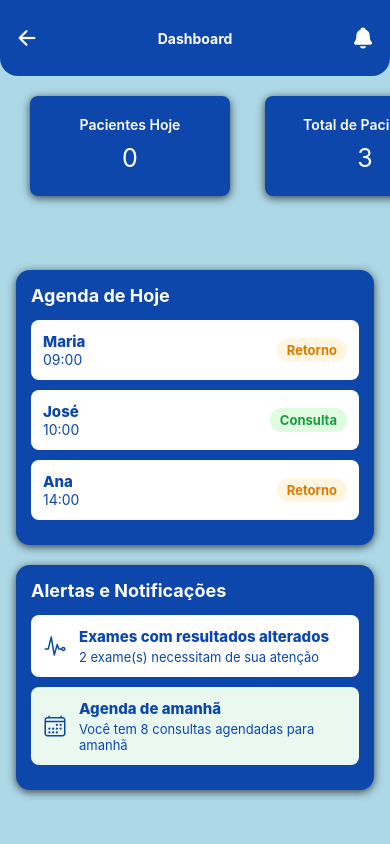
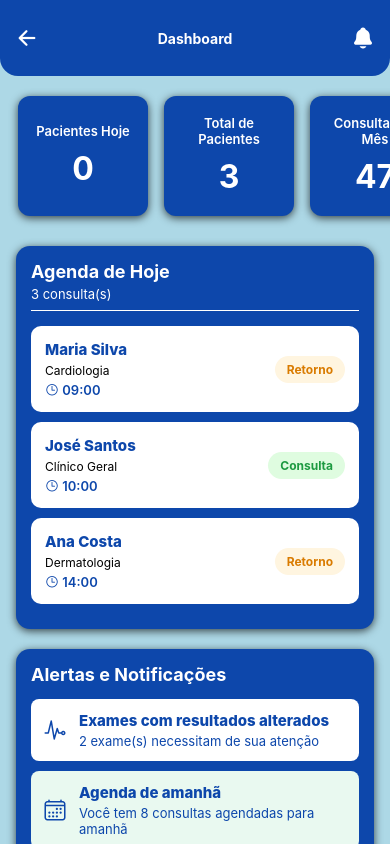
Before and after one commit to ClinicHealthCareSystem/MedicFrontEnd, a React Native app: screen / in a window 390 px wide. Built offline with nearby package versions, Linux system fonts and the light colour scheme; what react-native-responsive-fontsize would draw is missing.

Commit message:
TSK-5 refatora código para aceitar typescript, conserta porblemas de compatiblidade com o scrollView e problemas na exibição do cardCounts

```diff
--- a/src/componentes/cardAgendados.tsx
+++ b/src/componentes/cardAgendados.tsx
@@ -1,50 +1,78 @@
-import { View, Text, FlatList } from "react-native";
+import { View, Text, TouchableOpacity } from "react-native";
+import { Ionicons } from "@expo/vector-icons";
 import styles from "../stylesComponents/cardAgendados";
 
 interface Agendamento {
+  id: string;
   nome: string;
   hora: string;
   status: "Retorno" | "Consulta";
+  especialidade?: string;
 }
 
 const dados: Agendamento[] = [
-  { nome: "Maria", hora: "09:00", status: "Retorno" },
-  { nome: "José", hora: "10:00", status: "Consulta" },
-  { nome: "Ana", hora: "14:00", status: "Retorno" },
+  { id: "1", nome: "Maria Silva", hora: "09:00", status: "Retorno", especialidade: "Cardiologia" },
+  { id: "2", nome: "José Santos", hora: "10:00", status: "Consulta", especialidade: "Clínico Geral" },
+  { id: "3", nome: "Ana Costa", hora: "14:00", status: "Retorno", especialidade: "Dermatologia" },
 ];
 
 export default function CardAgendados() {
+  const handlePressItem = (item: Agendamento) => {
+    console.log("Agendamento selecionado:", item);
+  };
+
   return (
     <View style={styles.card}>
       <View style={styles.header}>
         <Text style={styles.title}>Agenda de Hoje</Text>
+        <Text style={styles.subtitle}>{dados.length} consulta(s)</Text>
       </View>
 
-      <FlatList<Agendamento>
-        data={dados}
-        keyExtractor={(item, index) => index.toString()}
-        renderItem={({ item }) => (
-          <View style={styles.item}>
+      {dados.length === 0 ? (
+        <View style={styles.emptyState}>
+          <Ionicons name="calendar-outline" size={48} color="#ccc" />
+          <Text style={styles.emptyText}>Nenhum agendamento para hoje</Text>
+        </View>
+      ) : (
+        <View>
+          {dados.map((item) => (
+            <TouchableOpacity
+              key={item.id}
+              style={styles.item}
+              onPress={() => handlePressItem(item)}
+              activeOpacity={0.7}
+            >
               <View style={styles.info}>
                 <Text style={styles.nome}>{item.nome}</Text>
-              <Text style={styles.hora}>{item.hora}</Text>
+                {item.especialidade && (
+                  <Text style={styles.especialidade}>{item.especialidade}</Text>
+                )}
+                <View style={styles.horaContainer}>
+                  <Ionicons name="time-outline" size={14} color="#0D47AB" />
+                  <Text style={styles.hora}> {item.hora}</Text>
+                </View>
               </View>
               <View
-              style={[styles.statusContainer, item.status === "Consulta"  ? styles.confirmado
-                  : styles.agendado,
+                style={[
+                  styles.statusContainer,
+                  item.status === "Consulta" ? styles.confirmado : styles.agendado,
                 ]}
               >
                 <Text
-                style={[ styles.statusText, item.status === "Consulta" ? styles.statusTextConfirmado
+                  style={[
+                    styles.statusText,
+                    item.status === "Consulta"
+                      ? styles.statusTextConfirmado
                       : styles.statusTextAgendado,
                   ]}
                 >
                   {item.status}
                 </Text>
               </View>
+            </TouchableOpacity>
+          ))}
         </View>
       )}
-      />
     </View>
   );
 }
--- a/src/componentes/cardNotificacao.tsx
+++ b/src/componentes/cardNotificacao.tsx
@@ -1,5 +1,5 @@
 import React from "react";
-import { View, Text, FlatList } from "react-native";
+import { View, Text } from "react-native";
 import { Ionicons } from "@expo/vector-icons";
 import styles from "../stylesComponents/cardNotificacao";
 
@@ -35,11 +35,9 @@ export default function CardNotificacao() {
         <Text style={styles.title}>Alertas e Notificações</Text>
       </View>
 
-      <FlatList<Notificacao>
-        data={dados}
-        keyExtractor={(item) => item.id}
-        renderItem={({ item }) => (
-          <View style={[styles.item, { backgroundColor: item.backgroundColor }]}>
+      <View>
+        {dados.map((item) => (
+          <View key={item.id} style={[styles.item, { backgroundColor: item.backgroundColor }]}>
             <View style={styles.iconContainer}>
               <Ionicons name={item.icone} size={24} color="#0D47AB" />
             </View>
@@ -48,8 +46,8 @@ export default function CardNotificacao() {
               <Text style={styles.alertaDescr}>{item.alertaDescr}</Text>
             </View>
           </View>
-        )}
-      />
+        ))}
+      </View>
     </View>
   );
 }
--- /dev/null
+++ b/src/componentes/horizontalScroll.tsx
@@ -0,0 +1,32 @@
+import { ScrollView } from "react-native";
+import CardCounts from "./cardCounts";
+
+
+interface Card {
+  id: string;
+  titulo: string;
+  valor: string;
+
+}
+
+interface HorizontalScrollProps {
+  cards: Card[];
+}
+
+export default function HorizontalScroll({ cards }: HorizontalScrollProps) {
+  return (
+    <ScrollView
+      horizontal
+      showsHorizontalScrollIndicator={false}
+      contentContainerStyle={{ paddingHorizontal: 10 }}
+    >
+      {cards.map((card) => (
+        <CardCounts
+          key={card.id}
+          titulo={card.titulo}
+          valor={card.valor}
+        />
+      ))}
+    </ScrollView>
+  );
+}
--- a/src/screen/DashboardMedico.tsx
+++ b/src/screen/DashboardMedico.tsx
@@ -1,27 +1,61 @@
-import {View, ScrollView} from "react-native";
+import { View, FlatList, RefreshControl } from "react-native";
+import { useState, useCallback } from "react";
 import HeaderHome from "../componentes/headerHome";
 import styles from "../styles/pacientes";
 import CardCounts from "../componentes/cardCounts";
 import CardAgendados from "../componentes/cardAgendados";
 import CardNotificacao from "../componentes/cardNotificacao";
-export default function DashboardMedico(){
-    return(
-            <View style={styles.background}>
-                <HeaderHome  titulo = "Dashboard" mostrarBusca={false} mostrarVoltar={true}/>
-                <ScrollView
-                horizontal
-                showsHorizontalScrollIndicator={false}
-                contentContainerStyle={{ paddingHorizontal: 10 }}>
-                    <CardCounts titulo="Pacientes Hoje" valor="0" />
-                    <CardCounts titulo="Total de Pacientes" valor="3" />
-                    <CardCounts titulo="Consultas no Mês" valor="47" />
-                    <CardCounts titulo="Exames Pendentes" valor="2" />
-                </ScrollView>
-                <ScrollView>
-                    <CardAgendados />
-                    <CardNotificacao />
-                </ScrollView>
-            </View>
-    )
+import HorizontalScroll from "../componentes/horizontalScroll";
 
-};
+export default function DashboardMedico() {
+  const [refreshing, setRefreshing] = useState(false);
+
+  const onRefresh = useCallback(() => {
+    setRefreshing(true);
+
+    setTimeout(() => {
+      setRefreshing(false);
+    }, 2000);
+  }, []);
+
+
+  const cardsData = [
+    { id: "1", titulo: "Pacientes Hoje", valor: "0", icone: "people" as const },
+    { id: "2", titulo: "Total de Pacientes", valor: "3", icone: "person-add" as const },
+    { id: "3", titulo: "Consultas no Mês", valor: "47", icone: "calendar" as const },
+    { id: "4", titulo: "Exames Pendentes", valor: "2", icone: "flask" as const },
+  ];
+
+
+  const renderItem = ({ item }: { item: string }) => {
+    switch (item) {
+      case "horizontalCards":
+        return <HorizontalScroll cards={cardsData} />;
+      case "agendados":
+        return <CardAgendados />;
+      case "notificacoes":
+        return <CardNotificacao />;
+      default:
+        return null;
+    }
+  };
+
+
+  const sections = ["horizontalCards", "agendados", "notificacoes"];
+
+  return (
+    <View style={styles.background}>
+      <HeaderHome titulo="Dashboard" mostrarBusca={false} mostrarVoltar={true} />
+
+      <FlatList
+        data={sections}
+        keyExtractor={(item) => item}
+        renderItem={renderItem}
+        showsVerticalScrollIndicator={false}
+        refreshControl={
+          <RefreshControl refreshing={refreshing} onRefresh={onRefresh} />
+        }
+      />
+    </View>
+  );
+}
--- a/src/stylesComponents/cardAgendados.tsx
+++ b/src/stylesComponents/cardAgendados.tsx
@@ -15,38 +15,58 @@ export default StyleSheet.create({
 
   },
   header: {
-    marginBottom: 10,
-    paddingBottom: 4,
+    marginBottom: 15,
+    paddingBottom: 8,
+    borderBottomWidth: 1,
+    borderBottomColor: "white",
   },
   title: {
     fontWeight: "bold",
     fontSize: 18,
-    color : "white",
+    color: "white",
+    marginBottom: 4,
+  },
+  subtitle: {
+    color: "white",
+    fontSize: 13,
   },
   item: {
     flexDirection: "row",
     justifyContent: "space-between",
     alignItems: "center",
     backgroundColor: "white",
-    borderRadius: 8,
-    padding: 12,
+    borderRadius: 10,
+    padding: 14,
     marginBottom: 10,
   },
   info: {
+    flex: 1,
     flexDirection: "column",
   },
   nome: {
     fontWeight: "800",
     fontSize: 15,
-    color:  "#0D47AB",
+    color: "#0D47AB",
+    marginBottom: 4,
+  },
+  especialidade: {
+    color: "black",
+    fontSize: 12,
+    marginBottom: 4,
+  },
+  horaContainer: {
+    flexDirection: "row",
+    alignItems: "center",
   },
   hora: {
     color: "#0D47AB",
+    fontSize: 13,
+    fontWeight: "600",
   },
   statusContainer: {
     borderRadius: 20,
-    paddingVertical: 4,
-    paddingHorizontal: 10,
+    paddingVertical: 6,
+    paddingHorizontal: 12,
   },
   agendado: {
     backgroundColor: "#FFF5E0",
@@ -56,7 +76,7 @@ export default StyleSheet.create({
   },
   statusText: {
     fontWeight: "bold",
-    fontSize: 13,
+    fontSize: 12,
   },
   statusTextAgendado: {
     color: "#D97B00",
@@ -64,4 +84,13 @@ export default StyleSheet.create({
   statusTextConfirmado: {
     color: "#1D9A41",
   },
+  emptyState: {
+    alignItems: "center",
+    paddingVertical: 30,
+  },
+  emptyText: {
+    color: "white",
+    marginTop: 10,
+    fontSize: 14,
+  },
 });
--- a/src/stylesComponents/cardCounts.tsx
+++ b/src/stylesComponents/cardCounts.tsx
@@ -1,38 +1,41 @@
 import { StyleSheet } from "react-native";
-import { RFValue } from "react-native-responsive-fontsize";
 
 export default StyleSheet.create({
-cardCounts:{
+  cardCounts: {
     backgroundColor: "#0D47AB",
-    borderRadius: 8,
-    padding: 20,
+    borderRadius: 12,
+    padding: 16,
     marginVertical: 20,
-    marginHorizontal: 20,
-    marginRight: 15,
-    width: 200,
-    height: 100,
+    marginHorizontal: 8,
+    width: 130,
+    height: 120,
     shadowColor: "black",
     shadowOffset: { width: 0, height: 2 },
     shadowOpacity: 0.7,
     shadowRadius: 8,
-    elevation: 5,
-},
-caixaTitulo:{
-marginBottom: 10,
-},
-textTitulo:{
+    elevation: 8,
+    justifyContent: "center",
+  },
+  headerCard: {
+    alignItems: "flex-start",
+  },
+  caixaTitulo: {
+    marginTop: 8,
+  },
+  textTitulo: {
     color: "white",
     fontWeight: "600",
+    fontSize: 13,
     textAlign: "center",
+  },
+  caixaNumber: {
+    marginVertical: 10,
 
-},
-caixaNumber:{
-},
-textNumber:{
+  },
+  textNumber: {
     color: "white",
+    fontSize: 32,
+    fontWeight: "bold",
     textAlign: "center",
-    fontSize: 25
-}
-
-
+  },
 });
```
Also changed, not shown: src/componentes/cardCounts.tsx (+4 -5 lines). Lines whose indentation alone changed are shown as unchanged.
